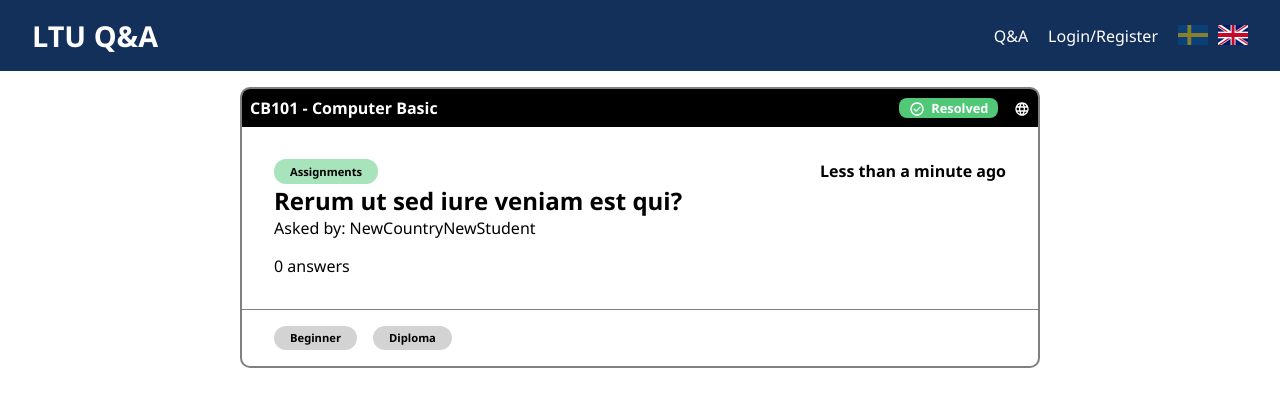
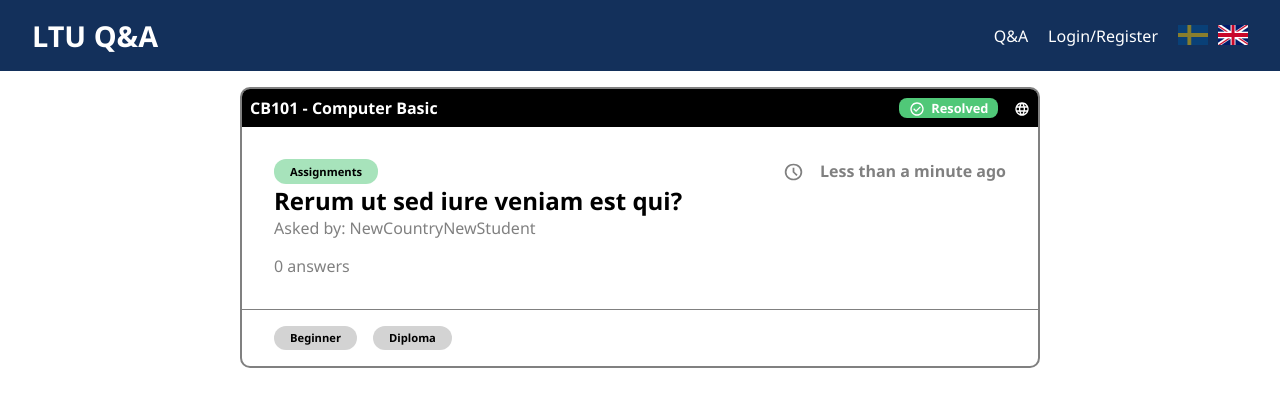
Before and after one commit to stridsmaskinerna/QA-Platform-Frontend, a React (Vite) app: page /guest/ in a window 1280 px wide. Shown: the top 406 px of the page. Built offline with nearby package versions, Linux system fonts and the light colour scheme.

Commit message:
Add and use new icon for time

```diff
--- a/src/components/questionCard/questionCardMiddle/QuestionCardMiddle.module.css
+++ b/src/components/questionCard/questionCardMiddle/QuestionCardMiddle.module.css
@@ -1,5 +1,6 @@
 .container {
     margin: 2rem;
+    color: var(--grey-strong);
 }
 
 .header {
@@ -11,18 +12,28 @@
 }
 
 .topicName {
-    background-color: rgba(
-        80,
-        200,
-        120,
-        0.5
-    ); /* Green background, you can change as needed */
+    background-color: rgba(80, 200, 120, 0.5);
     color: black;
-    padding: 0.3rem 1rem; /* Padding inside the box */
-    border-radius: 12px; /* Rounded corners */
-    font-size: 0.7rem; /* Adjust font size if necessary */
+    padding: 0.3rem 1rem;
+    border-radius: 12px;
+    font-size: 0.7rem;
     font-weight: 600;
-    display: inline-block; /* Prevents it from stretching full width */
+    display: inline-block;
+}
+
+.time_section {
+    display: flex;
+    gap: 1rem;
+}
+
+.icon {
+    height: 1.3rem;
+    width: 1.3rem;
+    margin-top: 0.1rem;
+}
+
+.title {
+    color: var(--black-btn);
 }
 
 .question_section > p {
--- a/src/components/questionCard/questionCardMiddle/QuestionCardMiddle.tsx
+++ b/src/components/questionCard/questionCardMiddle/QuestionCardMiddle.tsx
@@ -1,7 +1,7 @@
 import React, { useEffect, useState } from "react";
 import { useTranslation } from "react-i18next";
 import styles from "./QuestionCardMiddle.module.css";
-
+import clock_icon from "../../../assets/icons/clock_24dp_808080.svg";
 interface QuestionCardMiddleProps {
     data: {
         title: string;
@@ -38,11 +38,18 @@ export function QuestionCardMiddle({ data }: QuestionCardMiddleProps) {
         <div className={styles.container}>
             <div className={styles.header}>
                 <span className={styles.topicName}>{data.topicName}</span>
-                <div>{timeAgo}</div>
+                <div className={styles.time_section}>
+                    <img
+                        className={styles.icon}
+                        src={clock_icon}
+                        alt=""
+                    />
+                    <div>{timeAgo}</div>
+                </div>
             </div>
             <section className={styles.question_section}>
                 <section>
-                    <h2>{data.title}</h2>
+                    <h2 className={styles.title}>{data.title}</h2>
                     <p>
                         {t("askedBy")}: {data.username}
                     </p>
--- a/src/global.css
+++ b/src/global.css
@@ -10,7 +10,7 @@ html {
     --red-delete: rgb(199, 0, 0);
     --black-btn: black;
     --grey-light: lightgray;
-    --grey-strong: gray;
+    --grey-strong: rgb(128, 128, 128);
     --green-resolved: rgb(80, 200, 120);
     --yellow-not-resolved: rgb(255, 170, 51);
 }
```
Also changed, not shown: src/assets/icons/clock_24dp_808080.svg (added).
